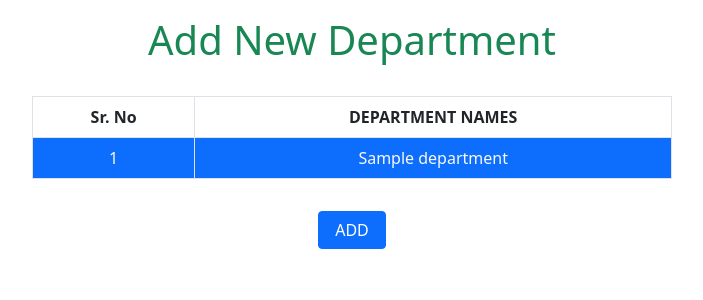
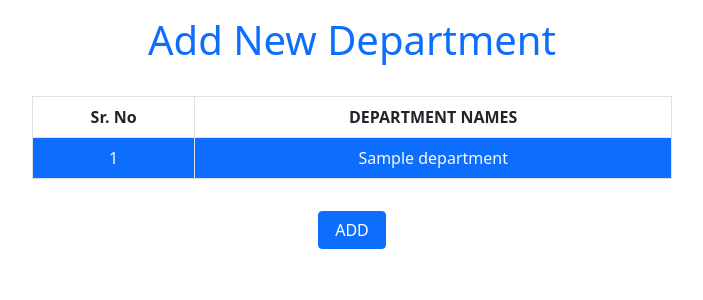
Before and after one commit to rushiii3/Book_A_Slot, a PHP site: page /add_dept.php in a window 1280 px wide. Shown: the top 300 px of the page, without its empty margins (288-991 px from the left). Run offline with PHP 8.4, Linux system fonts and the light colour scheme; tables that the repository leaves empty or names only in its code hold one stand-in row (values such as "Sample post"); some libraries are stand-ins or nearby versions.

Commit message:
add department

```diff
--- a/src/main/add_dept.php
+++ b/src/main/add_dept.php
@@ -43,7 +43,7 @@ if(isset($_POST['add_dept'])){
         <div class="row">
             <div class="col-md-8 col-lg-6 mb-4 "> -->
     <div class="con1 mt-3 ">
-    <h1 class='text-center text-success'>Add New Department</h1>
+    <h1 class='text-center text-primary'>Add New Department</h1>
     <table  class='table table-bordered my-4' style="align-items:center">
     <thread class="bg-info">
         <tr >
```
